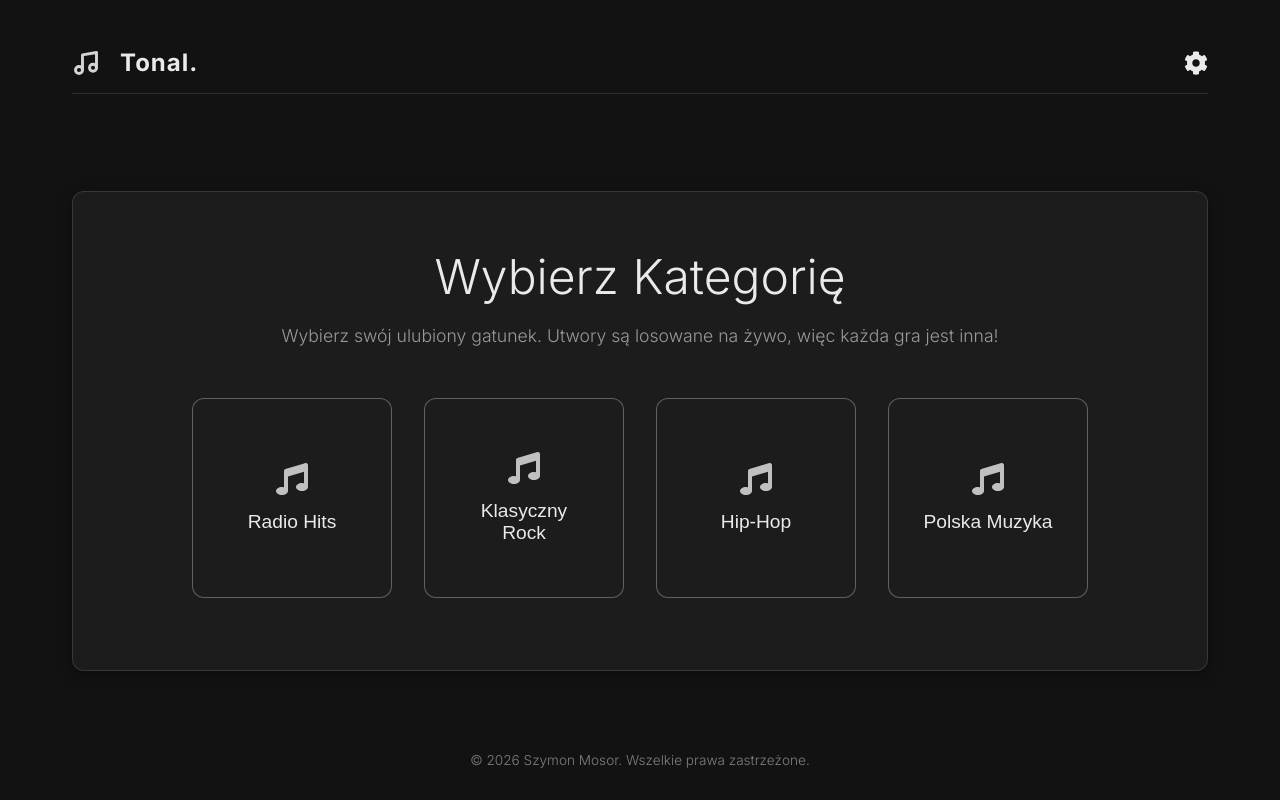
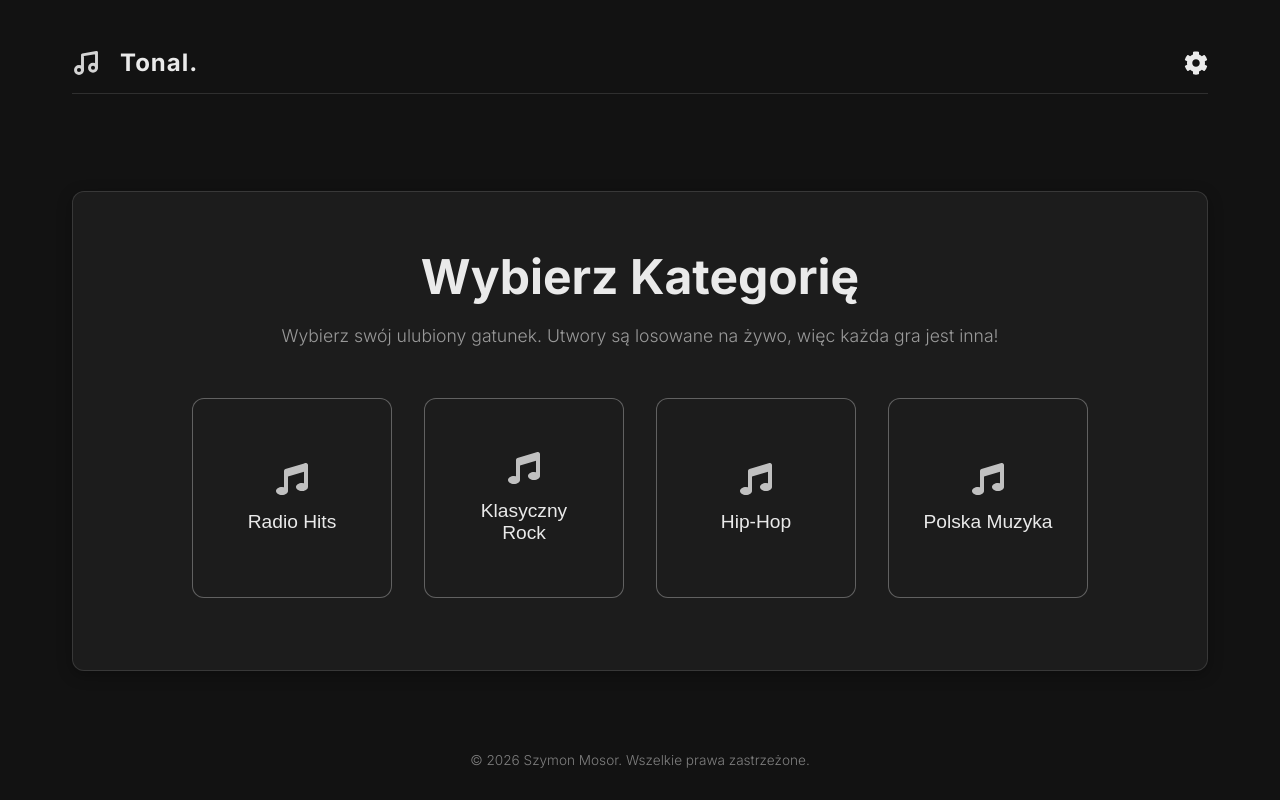
Before and after one commit to wawrzaszek/MusicQuiz, a React (Vite) app: page / in a window 1280 px wide. Built offline with nearby package versions, Linux system fonts and the light colour scheme.

Commit message:
Styling: Pogrubiono napis Wybierz Kategorię w MainMenu

```diff
--- a/src/components/MainMenu.jsx
+++ b/src/components/MainMenu.jsx
@@ -7,7 +7,7 @@ import { categories } from '../data/songs';
 const MainMenu = ({ language, onStartGame }) => {
   return (
     <div className="menu-container glass-panel animate-fade-in">
-      <h1>{t[language].menuTitle}</h1>
+      <h1 style={{ fontWeight: 'bold' }}>{t[language].menuTitle}</h1>
       <p>{t[language].menuDesc}</p>
 
       <div className="category-grid">
```
